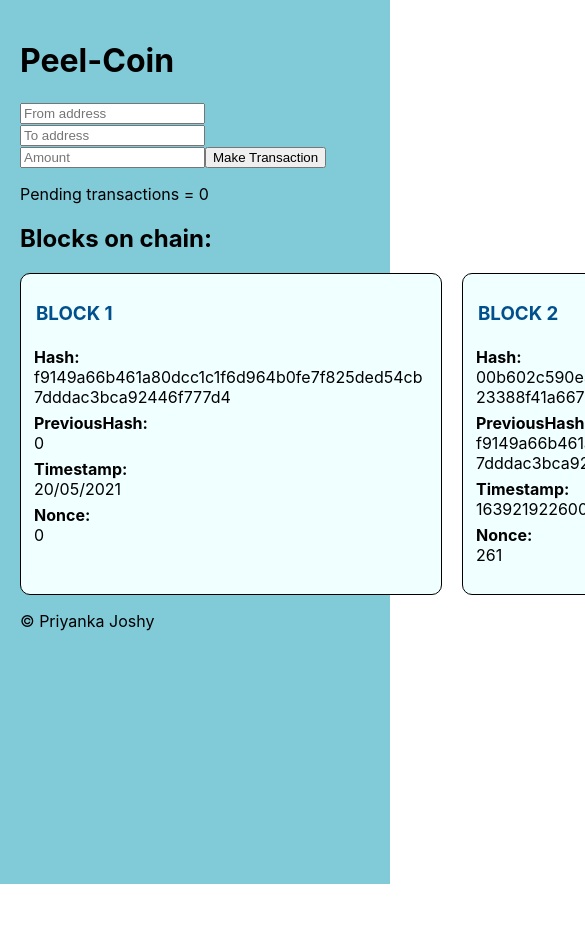
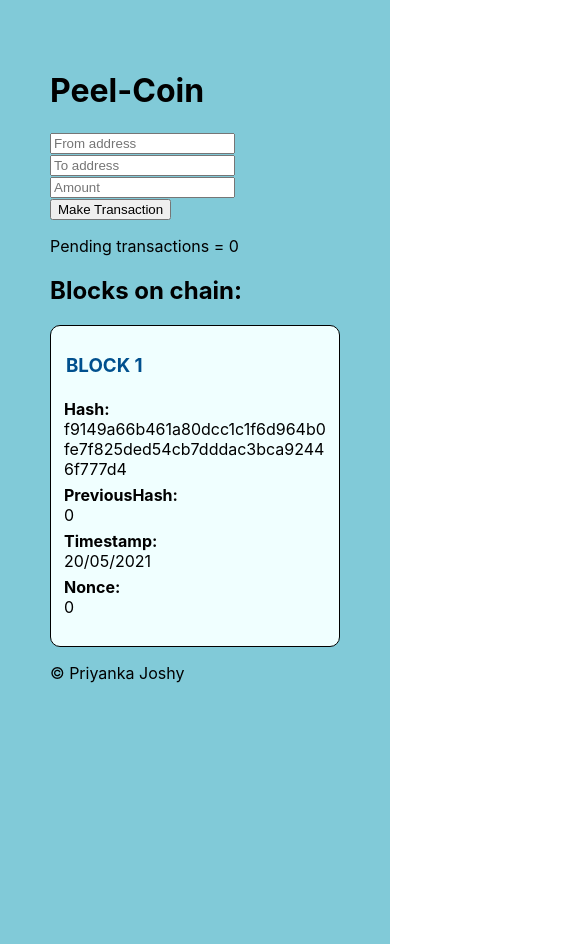
Before and after one commit to curiouspeel/peel-coin, a React (Create React App) app: page / in a window 390 px wide. Shown: the top 944 px of the page, 585 px wide, since content can reach past the window. Before the commit the page ends 884 px from the top, so only its background shows below. Built offline with nearby package versions, Linux system fonts and the light colour scheme.

Commit message:
Accessed transactionList from AppHeader as data in App; Styling -- edited for responsiveness; Issues -- Block added disappears on adding more new transactions/ exiting the if statement;

```diff
--- a/src/App.css
+++ b/src/App.css
@@ -28,7 +28,7 @@
 .App{
   background-color: #81cad8;
   min-height: 100vh;
-  padding: 20px;
+  padding: 50px;
 }
 
 .card-container{
@@ -36,3 +36,15 @@
   grid-template-columns: repeat(3, 1fr);
   gap: 20px;
 }
+
+@media (max-width: 650px) {
+  .card-container{
+    display: flex;
+    flex-direction: column;
+  }
+
+  .App{
+    margin: 0 auto;
+  }
+
+}
--- a/src/App.js
+++ b/src/App.js
@@ -9,42 +9,52 @@ import AppFooter from './components/AppFooter';
 function App(props) {
 
   let priCoin = new myBlockChain();
+  // let allTransactions =[];
 
-  const [data, setData] = useState('');
+  // const [data, setData] = useState({fromAddress:"", toAddress:"", amount:""});
+  const [data, setData] = useState([]);
 
-  let txList = [];
-
+  let txCount=3;
   const childToParent = (childData) =>{
     setData(childData);
     // console.log(data);
-    txList.push(data);
+
+    // counter = count;
+    // console.log(count +" "+ childData+" "+counter);
+    // console.log(counter +" "+ counter%txCount);
   }
 
-  // let flag=0;
-  // if(data !==''){
-  //   console.log("data updated");
-  //   console.log(data);
-  //   let from= data.fromAddress;
-  //   let to = data.toAddress;
-  //   let amt = data.amount;
-  //   console.log(from +" "+to+" "+amt);
-  //   flag=1;
-  // }
+  if(data.length>0 && (data.length%txCount === 0)){
+    console.log("entered if");
+    console.log(data);
 
+    for(let itr=0; itr<txCount; itr++){
+      priCoin.addTransaction(new Transaction(data[itr].fromAddress, data[itr].toAddress, data[itr].amount));
+    }
+    // priCoin.addTransaction(new Transaction('address1', 'address2', 10));
+    console.log("Mining pending transactions... ");
+    priCoin.minePendingTransactions('address2');
 
-  // if(flag === 1){
-  //   priCoin.addTransaction(new Transaction(data.fromAddress, data.toAddress, data.amount));
+    for(let j=0; j<1; j++){
+      priCoin.addTransaction(new Transaction('address1', 'address2', 56));
+      console.log("Mining pending transactions... ");
+      priCoin.minePendingTransactions('address2');
+    }
+  }
+
+  // ISSUE !!! BLOCK DISAPPEARS ON EXITING IF
+
+  // for(let j=0; j<5; j++){
+  //   priCoin.addTransaction(new Transaction('address1', 'address2', 56));
+  //   console.log("Mining pending transactions... ");
   //   priCoin.minePendingTransactions('address2');
   // }
 
+  // priCoin.addTransaction(new Transaction('address1', 'address2', 56));
   // console.log("Mining pending transactions... ");
+  // priCoin.minePendingTransactions('address2');
 
-  priCoin.addTransaction(new Transaction('address1', 'address2', 56));
-  console.log("Mining pending transactions... ");
-  priCoin.minePendingTransactions('address2');
-
-
-  // console.log(priCoin);
+  console.log(priCoin);
 
   return (
     <div className="App">
@@ -66,11 +76,8 @@ function App(props) {
                 </div>
               ))}
         </div>
-
-        {/* <p>{data.fromAddress} {data.toAddress} {data.amount}</p> */}
-        {/* {txList.length} */}
       </div>
-
+      {/* {data.fromAddress} {data.toAddress} {data.amount} */}
       <AppFooter author={props.author}/>
     </div>
   );
--- a/src/components/AppHeader.js
+++ b/src/components/AppHeader.js
@@ -3,6 +3,7 @@ import React, {useState} from 'react';
 
 function AppHeader({childToParent}) {
 
+    // let data = "TESTING DATA";
     const [count, setCount] = useState(0);
     const [txInfo, setTxInfo] = useState({fromAddress:"", toAddress:"", amount:""});
     const [transactionList, setTransactionList] = useState([]);
@@ -15,7 +16,8 @@ function AppHeader({childToParent}) {
         event.preventDefault();
         setTransactionList((prevTransaction) => [...prevTransaction, txInfo]);
         setCount(count+1);
-        childToParent(txInfo);
+        // console.log(transactionList[count-1].amount)
+        childToParent(transactionList);
     };
 
     const transactions = transactionList.map((tx, index) =>
@@ -52,7 +54,7 @@ function AppHeader({childToParent}) {
                     onChange={handleChange}
                     required
                 />
-                <input type="submit" value="Make Transaction" onClick={() =>{childToParent(txInfo); console.log("clicked")}}/>
+                <input type="submit" value="Make Transaction"/>
             </form>
             {transactions}
             <p>Pending transactions = {count}</p>
```
Also changed, not shown: 1 other file (tests, documents, lock files or other folders).
